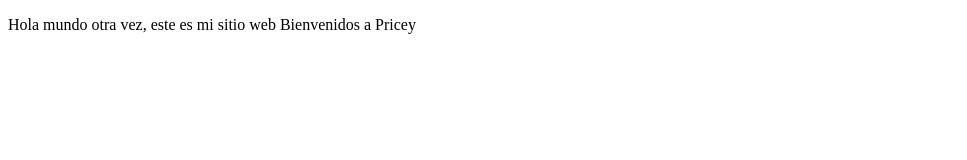
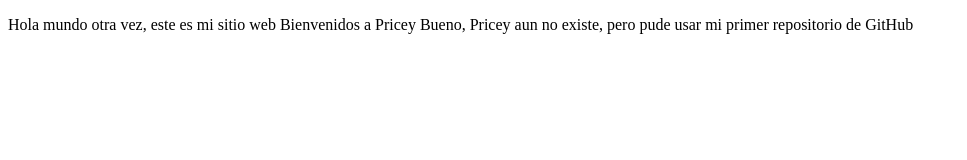
Before and after one commit to gustavo-dm95/santanderbedu-frontend, a plain HTML site: page index.html in a window 1280 px wide. Shown: the whole page, without its empty margins (0-967 px from the left). Drawn offline with Linux system fonts and the light colour scheme.

Commit message:
Recordamos que Pricey aun no existe pero usamos nuestro primer repositorio

```diff
--- a/index.html
+++ b/index.html
@@ -10,6 +10,7 @@
     <p>
         Hola mundo otra vez, este es mi sitio web
         Bienvenidos a Pricey
+        Bueno, Pricey aun no existe, pero pude usar mi primer repositorio de GitHub
     </p>
 </body>
 </html>
```
